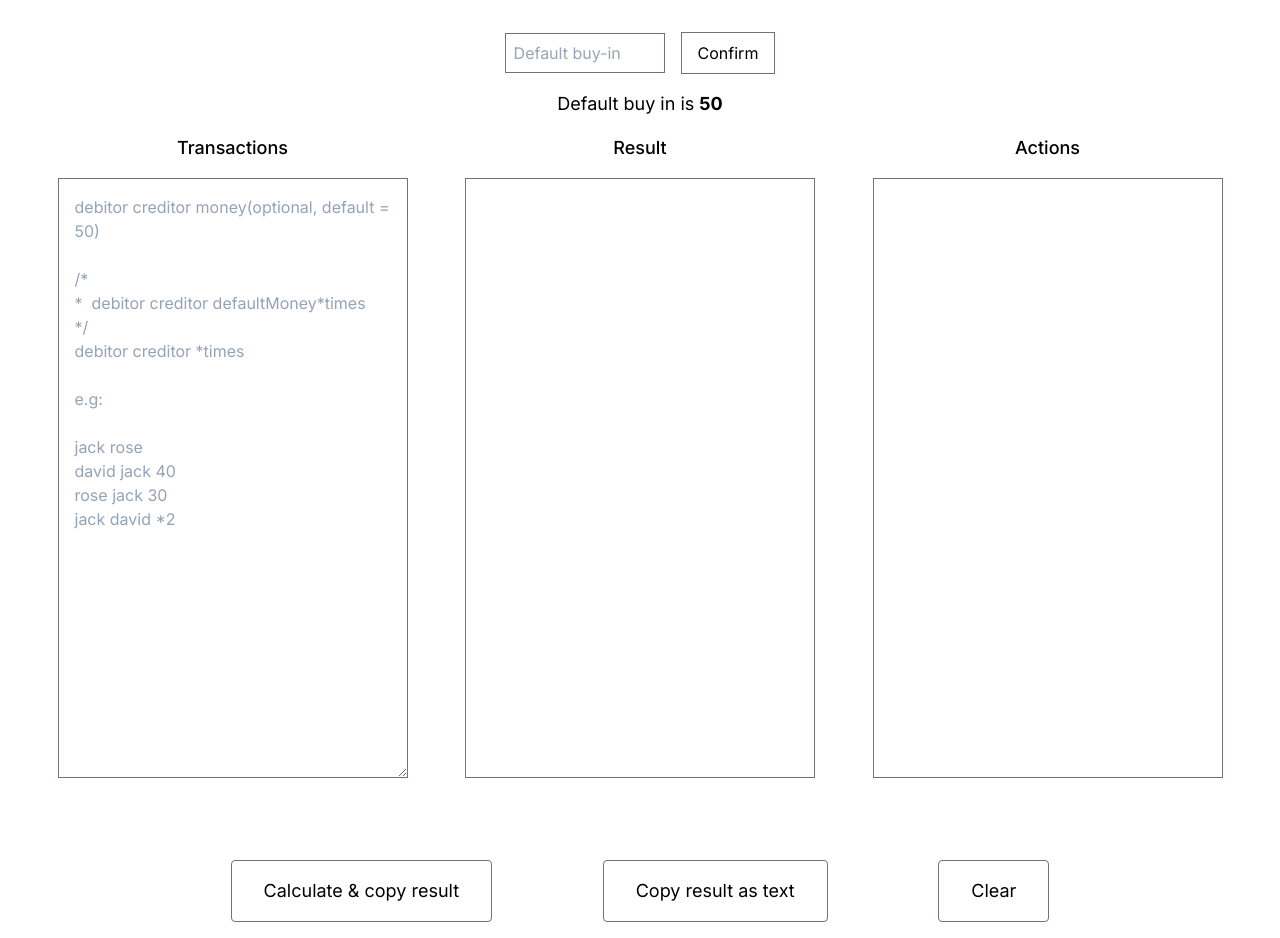
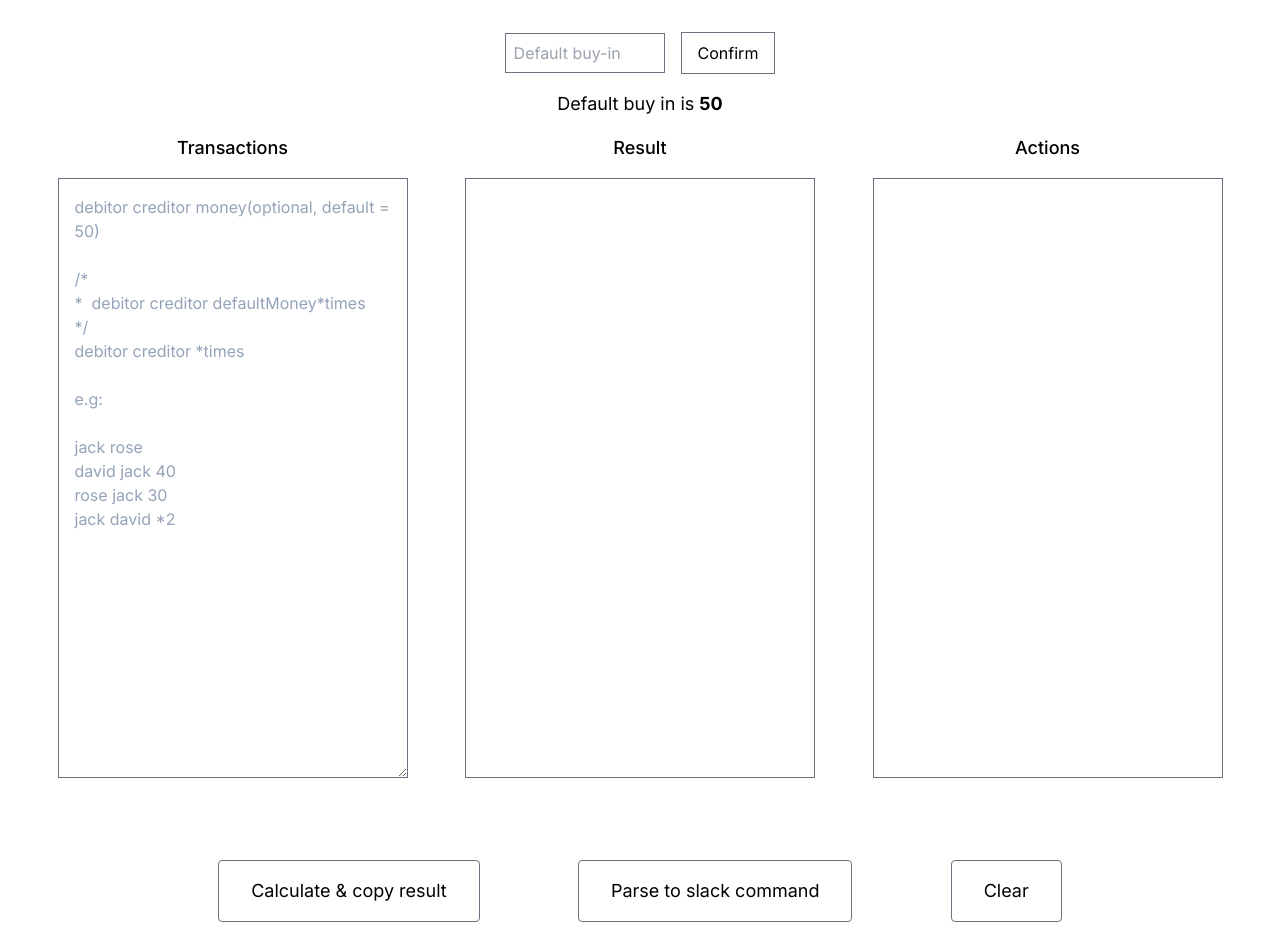
Before and after one commit to thuutri2710/porkerbill, a Next.js app: page / in a window 1280 px wide. Built offline with nearby package versions, Linux system fonts and the light colour scheme.

Commit message:
Fix issue

```diff
--- a/app/page.tsx
+++ b/app/page.tsx
@@ -163,13 +163,14 @@ export default function Home() {
 
   const copyResultAsText = () => {
     const exportedText = actions
-      .map(({ debitor, creditor, money }) => `${debitor} ${creditor} ${money}`)
+      .map(({ debitor, creditor, money }) => `"${debitor} ${creditor} ${money}"`)
       .join("\n");
+
     navigator.clipboard.write([
       new ClipboardItem({
         "text/plain": new Promise(async (resolve, reject) => {
           try {
-            resolve(new Blob([exportedText], { type: "text/plain" }));
+            resolve(new Blob([`/simplepoll ${exportedText} no-preview`], { type: "text/plain" }));
           } catch (err) {
             reject(err);
           }
@@ -303,7 +304,7 @@ jack david *2
           className="py-4 px-8 text-lg border rounded border-gray-500 my-2 md:my-0 md:mx-10"
           onClick={copyResultAsText}
         >
-          Copy result as text
+          Parse to slack command
         </button>
         <button
           className="py-4 px-8 text-lg border rounded border-gray-500"
```
Also changed, not shown: 1 other file (tests, documents, lock files or other folders).
